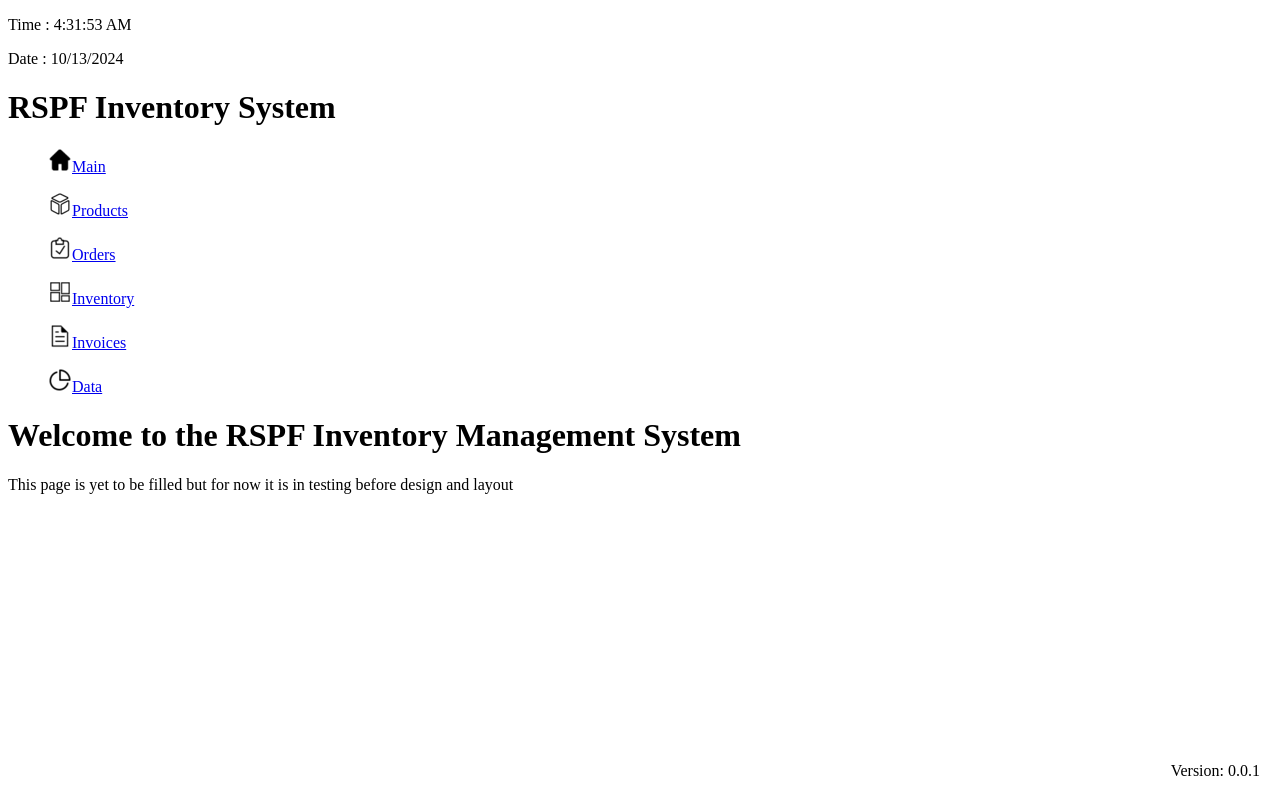
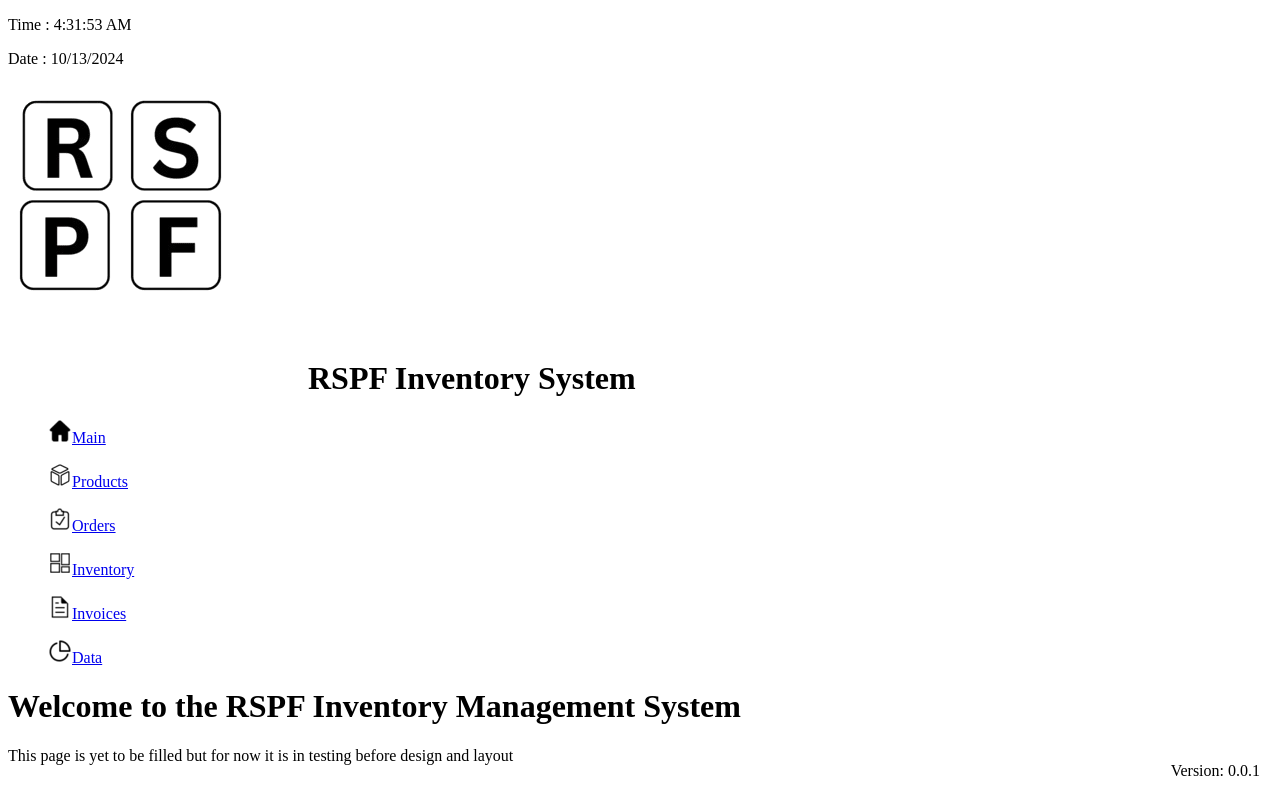
Before and after one commit to cwindrow007/RSPFStack, a React (Create React App) app in the folder frontend/: page / in a window 1280 px wide. Built offline with nearby package versions, Linux system fonts and the light colour scheme.

Commit message:
LogoMade. Needs Resizing

```diff
--- a/frontend/src/Components/NavBar.tsx
+++ b/frontend/src/Components/NavBar.tsx
@@ -9,6 +9,7 @@ import OrdersIcon from "../Icons/Orders.png";
 import InventoryIcon from "../Icons/Inventory.png";
 import InvoicesIcon from "../Icons/Invoices.png";
 import DataIcon from "../Icons/Data.png";
+import logo from "../Icons/R__1___1_-removebg-preview.png"
 
 
 /** Nav Bar, holds data to links on the left side and program logo*/
@@ -51,6 +52,7 @@ const NavBar = () =>{
         <div className="NavBar">
             {/*Program Logo */}
             <h1 className = "Placeholder">
+                <img src = {logo}/>
                 RSPF Inventory System
             </h1>
             <div>
```
Also changed, not shown: frontend/src/Icons/R__1___1_-removebg-preview.png (added).
